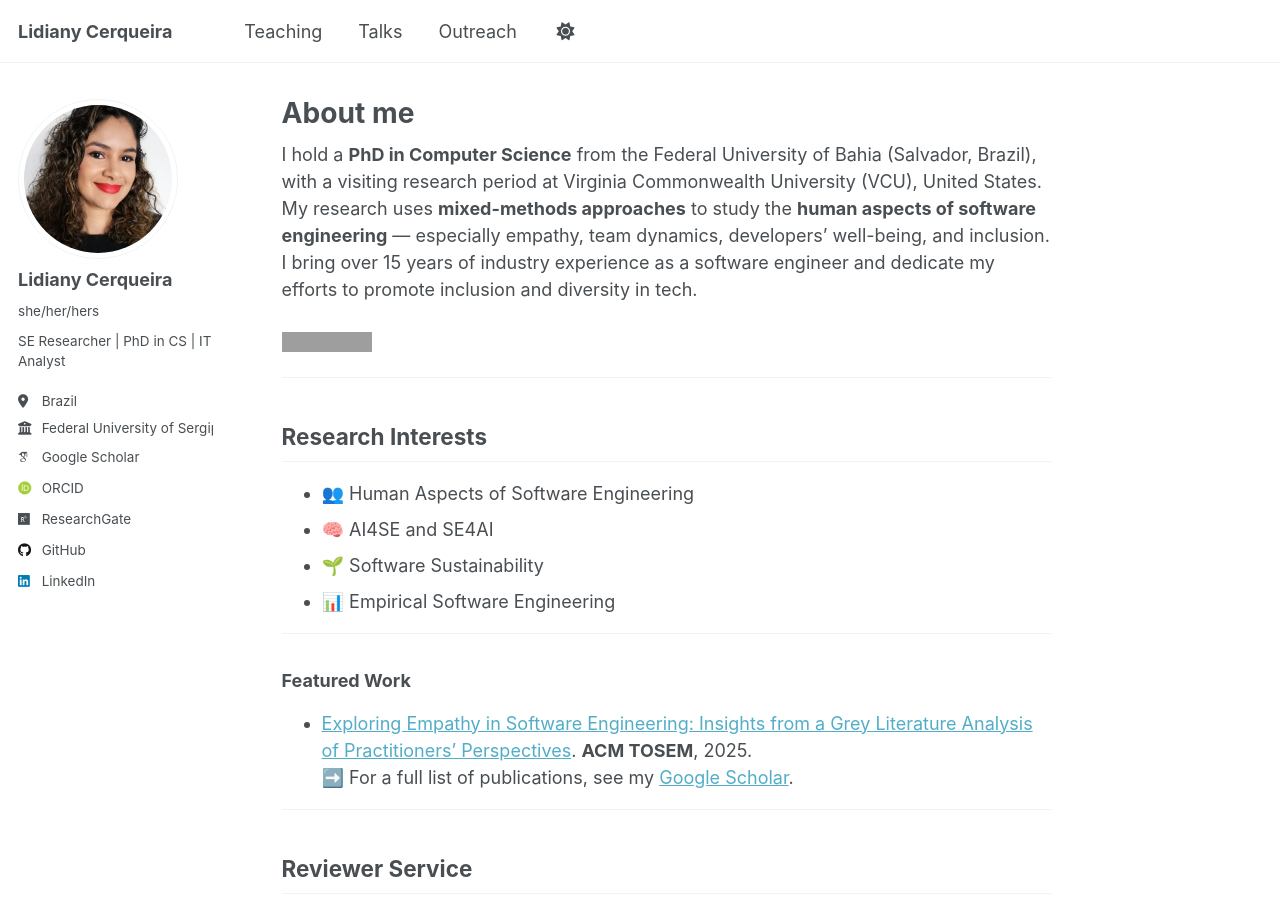
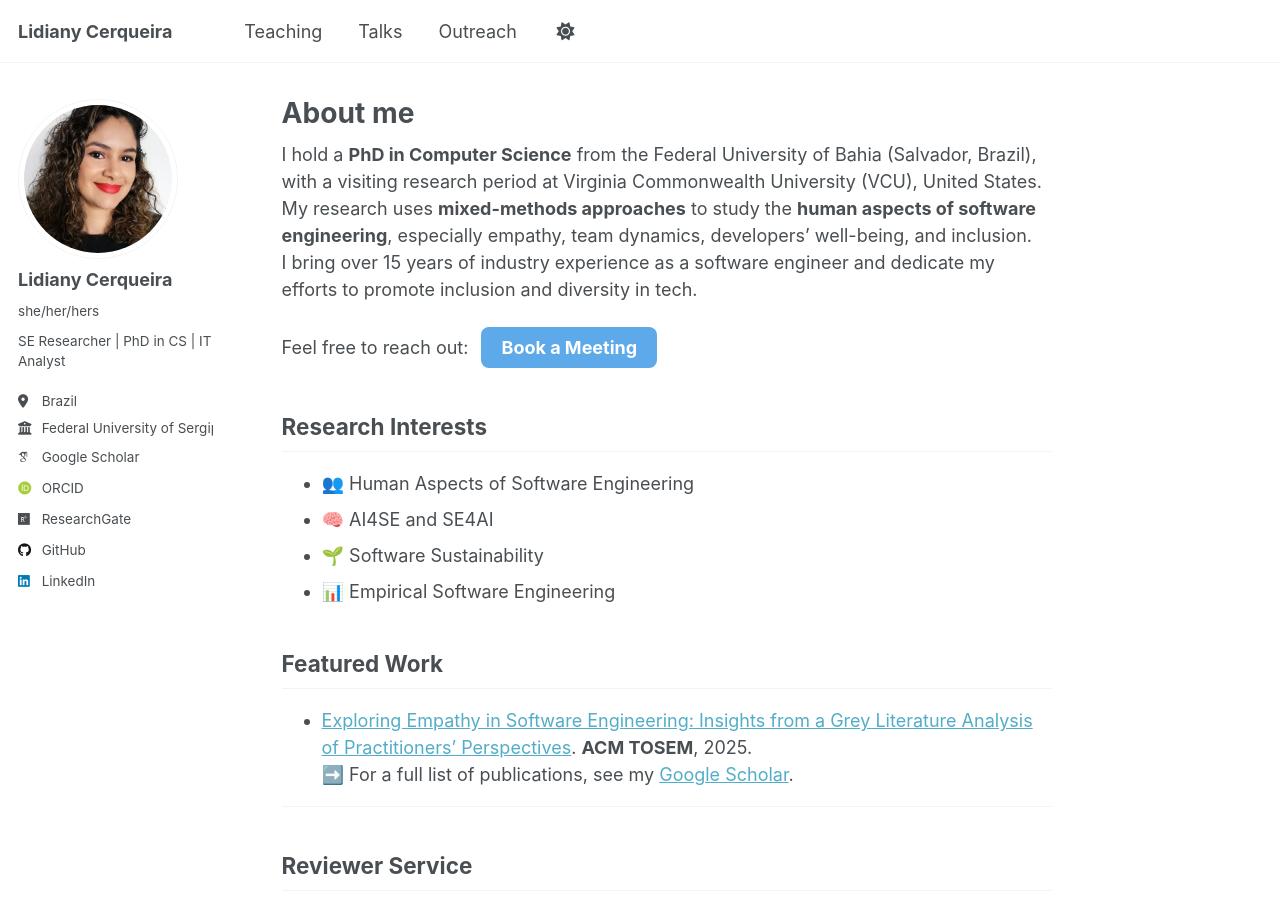
Before and after one commit to lidianycs/lidianycs.github.io, a Jekyll site: the page built from _pages/about.md, in a window 1280 px wide and 900 px high. Built offline with Jekyll 4.4.1, drawn with Linux system fonts in a browser that asks for light colours; some web fonts are replaced; grey boxes are pictures that could not be loaded.

Commit message:
Update about.md

```diff
--- a/_pages/about.md
+++ b/_pages/about.md
@@ -9,12 +9,19 @@ redirect_from:
 ---
 
 I hold a **PhD in Computer Science** from the Federal University of Bahia (Salvador, Brazil), with a visiting research period at Virginia Commonwealth University (VCU), United States.
-My research uses **mixed-methods approaches** to study the **human aspects of software engineering** — especially empathy, team dynamics, developers' well-being, and inclusion.
+My research uses **mixed-methods approaches** to study the **human aspects of software engineering**, especially empathy, team dynamics, developers' well-being, and inclusion.
 I bring over 15 years of industry experience as a software engineer and dedicate my efforts to promote inclusion and diversity in tech.
 
-[![Book a Meeting](https://img.shields.io/badge/Meeting-5DA9E9?style=flat-square&logo=google-calendar&logoColor=white)](https://www.calday.me/lidianycs)
+<p>
+  Feel free to reach out:
+  <button onclick="window.open('https://www.calday.me/lidianycs','_blank')"
+          style="background-color:#5DA9E9; color:#fff; padding:10px 20px;
+                 margin-left:8px; font-weight:bold; border:none;
+                 border-radius:8px; cursor:pointer;">
+    Book a Meeting
+  </button>
+</p>
 
----
 
 ## Research Interests
 - 👥 Human Aspects of Software Engineering
@@ -22,9 +29,8 @@ I bring over 15 years of industry experience as a software engineer and dedicate
 - 🌱 Software Sustainability
 - 📊 Empirical Software Engineering
 
----
 
-### Featured Work
+## Featured Work
 - [Exploring Empathy in Software Engineering: Insights from a Grey Literature Analysis of Practitioners' Perspectives](https://dl.acm.org/doi/abs/10.1145/3748721). **ACM TOSEM**, 2025.
 ➡️ For a full list of publications, see my [Google Scholar](https://scholar.google.com/citations?user=kxhHAW4AAAAJ).
 
```
